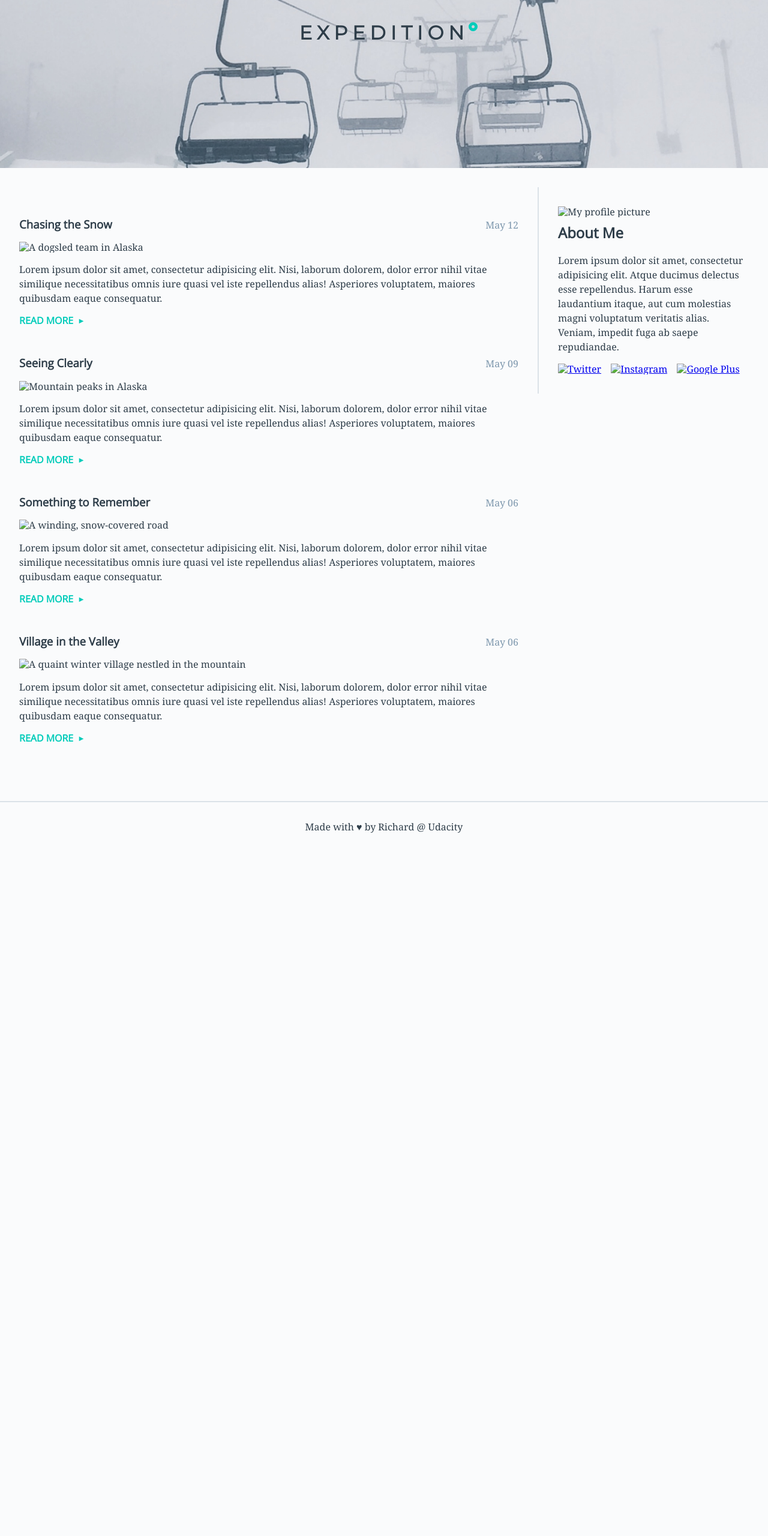
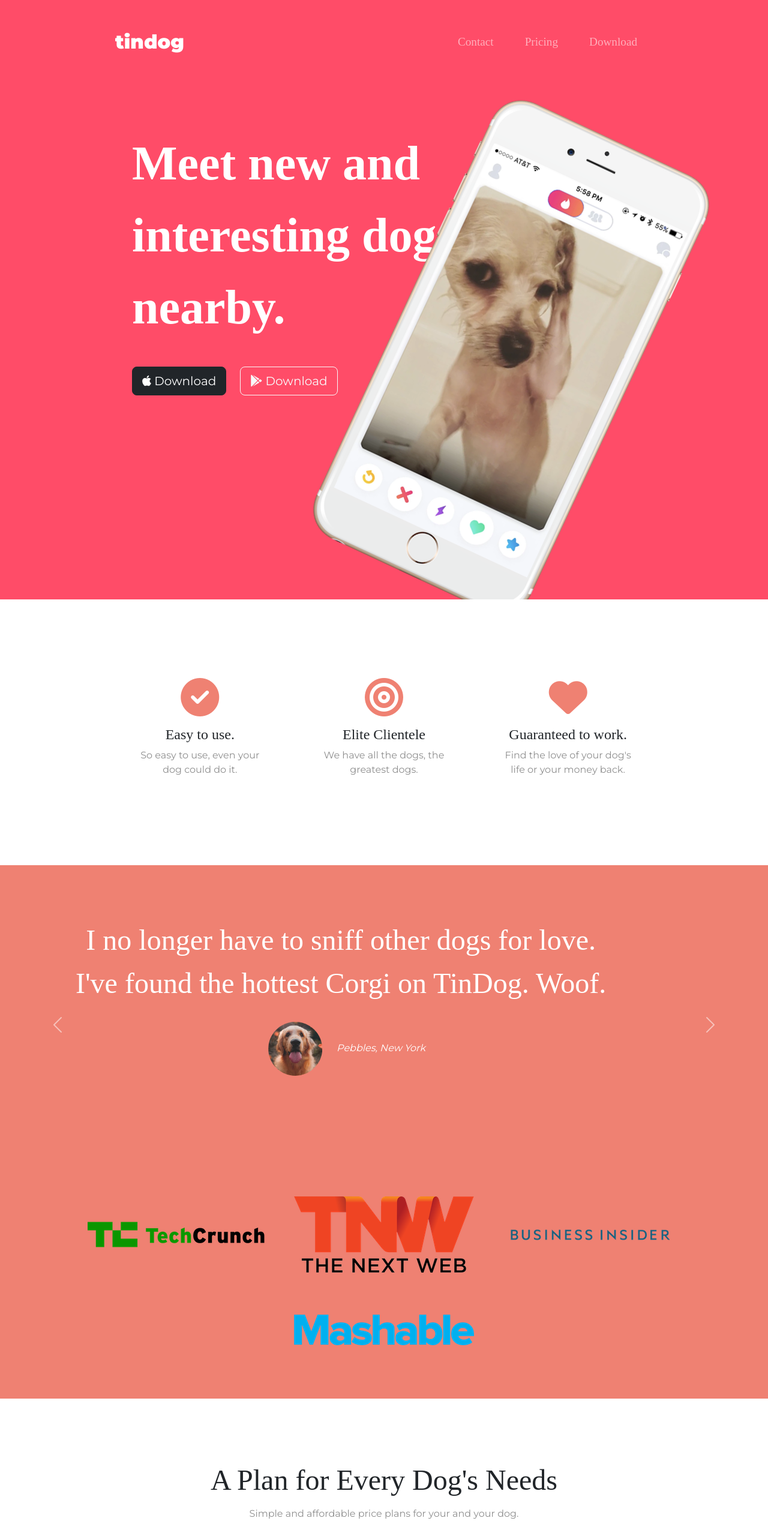
Before and after one commit to anishhhsingh/Tindog-Website, a plain HTML site: page index.html in a window 1280 px wide. Shown: the top 2560 px of the page at 60% size. Before the commit the page ends 1419 px from the top, so only its background shows below. Drawn offline with nearby package versions, Linux system fonts and the light colour scheme; files that its build step writes are made by us from their sources; files whose address does not match are found by name.

Commit message:
Update index.html

```diff
--- a/index.html
+++ b/index.html
@@ -1,104 +1,218 @@
-<!doctype html>
-<html lang="en">
+<!DOCTYPE html>
+<html>
+
 <head>
-    <meta charset="utf-8">
-    <title>Blog Project</title>
-    <meta name="viewport" content="width=device-width, initial-scale=1">
-    <meta name="description" content="">
-    <link rel="stylesheet" href="https://fonts.googleapis.com/css?family=Montserrat|Open+Sans">
-    <link rel="stylesheet" href="css/normalize.min.css">
-    <link rel="stylesheet" href="css/app.css">
+  <meta charset="utf-8">
+  <title>TinDog</title>
+  <!-- Google Fonts -->
+  <link href="<link rel="preconnect" href="https://fonts.googleapis.com"">
+  <link rel="preconnect" href="https://fonts.gstatic.com" crossorigin>
+  <script src="https://kit.fontawesome.com/bc9110fa4f.js" crossorigin="anonymous"></script>
+  <link href="https://fonts.googleapis.com/css2?family=Merriweather&family=Montserrat:wght@400;900&family=Sacramento&family=Ubuntu:wght@300&display=swap" rel="stylesheet">
+  <link href="https://cdn.jsdelivr.net/npm/bootstrap@5.2.0-beta1/dist/css/bootstrap.min.css" rel="stylesheet" integrity="sha384-0evHe/X+R7YkIZDRvuzKMRqM+OrBnVFBL6DOitfPri4tjfHxaWutUpFmBp4vmVor" crossorigin="anonymous">
+  <script src="https://cdn.jsdelivr.net/npm/bootstrap@5.2.0-beta1/dist/js/bootstrap.bundle.min.js" integrity="sha384-pprn3073KE6tl6bjs2QrFaJGz5/SUsLqktiwsUTF55Jfv3qYSDhgCecCxMW52nD2" crossorigin="anonymous"></script>
+  <link rel="stylesheet" href="styles.css">
 </head>
+
 <body>
 
-    <header class="page-header">
-        <h1>Expedition</h1>
-    </header>
-
-    <div class="container">
-        <main>
-            <h2 class="visuallyhidden">Articles</h2>
-
-            <article>
-                <header>
-                    <h3>Chasing the Snow</h3>
-                    <time datetime="2016-05-12T08:00">May 12</time>
-                </header>
-
-                <img src="img/chasing-the-snow.jpg" alt="A dogsled team in Alaska">
-
-                <p>Lorem ipsum dolor sit amet, consectetur adipisicing elit. Nisi, laborum dolorem, dolor error nihil vitae similique necessitatibus omnis iure quasi vel iste repellendus alias! Asperiores voluptatem, maiores quibusdam eaque consequatur.</p>
-
-                <a class="read-more" href="#">Read more</a>
-            </article>
-
-            <article>
-                <header>
-                    <h3>Seeing Clearly</h3>
-                    <time datetime="2016-05-09T10:35">May 09</time>
-                </header>
-
-                <img src="img/seeing-clearly.png" alt="Mountain peaks in Alaska">
-
-                <p>Lorem ipsum dolor sit amet, consectetur adipisicing elit. Nisi, laborum dolorem, dolor error nihil vitae similique necessitatibus omnis iure quasi vel iste repellendus alias! Asperiores voluptatem, maiores quibusdam eaque consequatur.</p>
-
-                <a class="read-more" href="#">Read more</a>
-            </article>
-
-            <article>
-                <header>
-                    <h3>Something to Remember</h3>
-                    <time datetime="2016-05-06T22:50">May 06</time>
-                </header>
-
-                <img src="img/something-to-remember.jpg" alt="A winding, snow-covered road">
-
-                <p>Lorem ipsum dolor sit amet, consectetur adipisicing elit. Nisi, laborum dolorem, dolor error nihil vitae similique necessitatibus omnis iure quasi vel iste repellendus alias! Asperiores voluptatem, maiores quibusdam eaque consequatur.</p>
-
-                <a class="read-more" href="#">Read more</a>
-            </article>
-
-            <article>
-                <header>
-                    <h3>Village in the Valley</h3>
-                    <time datetime="2016-05-06T22:49">May 06</time>
-                </header>
-
-                <img src="img/village-in-the-valley.jpg" alt="A quaint winter village nestled in the mountain">
-
-                <p>Lorem ipsum dolor sit amet, consectetur adipisicing elit. Nisi, laborum dolorem, dolor error nihil vitae similique necessitatibus omnis iure quasi vel iste repellendus alias! Asperiores voluptatem, maiores quibusdam eaque consequatur.</p>
-
-                <a class="read-more" href="#">Read more</a>
-            </article>
-        </main>
-
-        <aside>
-            <img src="img/profilepic.jpg" alt="My profile picture">
-
-            <div class="sidebar-text">
-                <h2>About Me</h2>
-                <p>Lorem ipsum dolor sit amet, consectetur adipisicing elit. Atque ducimus delectus esse repellendus. Harum esse laudantium itaque, aut cum molestias magni voluptatum veritatis alias. Veniam, impedit fuga ab saepe repudiandae.</p>
-
-                <section>
-                    <h3 class="visuallyhidden">Social Links</h3>
-                    <a class="social-link" href="https://twitter.com/udacity">
-                        <img src="img/social-twitter.png" alt="Twitter">
-                    </a>
-                    <a class="social-link" href="https://www.instagram.com/udacity/">
-                        <img src="img/social-instagram.png" alt="Instagram">
-                    </a>
-                    <a class="social-link" href="https://plus.google.com/+Udacity">
-                        <img src="img/social-google.png" alt="Google Plus">
-                    </a>
-                </section>
-            </div>
-        </aside>
+  <section id="title">
+    <div class="container-fluid">
+      <!-- Nav Bar -->
+      <nav class="navbar navbar-expand-lg navbar-dark">
+      <b><a class="navbar-brand" href="">tindog</a></b>
+      <button class="navbar-toggler" type="button" data-bs-toggle="collapse" data-bs-target="#navbarTogglerDemo01" aria-controls="navbarTogglerDemo01" aria-expanded="false" aria-label="Toggle navigation">
+        <span class="navbar-toggler-icon"></span>
+      </button>
+      <div class="collapse navbar-collapse" id="navbarTogglerDemo01">
+          <ul class="navbar-nav ms-auto">
+              <li class="nav-item">
+                  <a class="nav-link" href="#footer">Contact</a>
+              </li>
+              <li class="nav-item">
+                  <a class="nav-link" href="#pricing">Pricing</a>
+              </li>
+              <li class="nav-item">
+                  <a class="nav-link" href="#cta">Download</a>
+              </li>
+          </ul>
+        </div>
+      </nav>
     </div>
 
-    <footer>
-        Made with &hearts; by Richard @ Udacity
-    </footer>
 
-    <script src="js/app.js"></script>
+
+
+    <!-- Title -->
+
+    <div class="row">
+
+      <div class="col-lg-6" style = "position:relative; left:220px; top:20px;">
+        <b><h1 class="big-heading">Meet new and interesting dogs nearby.</h1></b>
+        <button type="button" class="btn btn-dark btn-lg download-button"><i class="fa-brands fa-apple"></i> Download</button>
+        <button type="button" class="btn btn-outline-light btn-lg download-button"><i class="fa-brands fa-google-play"></i> Download</button>
+      </div>
+      <div class="col-lg-6">
+        <img class="rotate_image" src="iphone6.png" alt="iphone-mockup">
+      </div>
+
+    </div>
+
+  </section>
+
+
+  <!-- Features -->
+
+  <section class="white-section" id="features">
+    <div class="container-fluid">
+      <div class="row">
+        <div class="feature-box col-lg-4">
+          <i class="icon fas fa-check-circle fa-4x"></i>
+          <h3 class="feature-title">Easy to use.</h3>
+          <p>So easy to use, even your dog could do it.</p>
+        </div>
+        <div class="feature-box col-lg-4">
+          <i class="icon fas fa-bullseye fa-4x"></i>
+          <h3 class="feature-title">Elite Clientele</h3>
+          <p>We have all the dogs, the greatest dogs.</p>
+        </div>
+        <div class="feature-box col-lg-4">
+          <i class="icon fas fa-heart fa-4x"></i>
+          <h3 class="feature-title">Guaranteed to work.</h3>
+          <p>Find the love of your dog's life or your money back.</p>
+        </div>
+
+      </div>
+    </div>
+
+  </section>
+
+
+  <!-- Testimonials -->
+
+  <section class="colored-section" id="testimonials">
+    <div id="carouselExampleControls" class="carousel slide" data-bs-ride="carousel">
+      <div class="carousel-inner">
+        <div class="carousel-item active container-fluid">
+          <h2 class="testimonial-text">I no longer have to sniff other dogs for love. I've found the hottest Corgi on TinDog. Woof.</h2>
+          <img class="testimonial-image" src="dog-img.jpg" alt="dog-profile">
+          <em>Pebbles, New York</em>
+        </div>
+        <div class="carousel-item container-fluid">
+          <h2 class="testimonial-text">My dog used to be so lonely, but with TinDog's help, they've found the love of their life. I think.</h2>
+          <img class="testimonial-image" src="lady-img.jpg" alt="lady-profile">
+          <em>Beverly, Illinois</em>
+        </div>
+      </div>
+      <button class="carousel-control-prev" type="button" data-bs-target="#carouselExampleControls" data-bs-slide="prev">
+        <span class="carousel-control-prev-icon" aria-hidden="true"></span>
+        <span class="visually-hidden">Previous</span>
+      </button>
+      <button class="carousel-control-next" type="button" data-bs-target="#carouselExampleControls" data-bs-slide="next">
+        <span class="carousel-control-next-icon" aria-hidden="true"></span>
+        <span class="visually-hidden">Next</span>
+      </button>
+    </div>
+
+  </section>
+
+  <!-- Press -->
+
+  <section class="colored-section" id="press">
+    <img class="press-logo" src="TechCrunch.png" alt="tc-logo">
+    <img class="press-logo" src="tnw.png" alt="tnw-logo">
+    <img class="press-logo" src="bizinsider.png" alt="biz-insider-logo">
+    <img class="press-logo" src="mashable.png" alt="mashable-logo">
+
+  </section>
+
+
+  <!-- Pricing -->
+
+  <section class="white-section" id="pricing">
+
+    <h2 class="section-heading">A Plan for Every Dog's Needs</h2>
+    <p>Simple and affordable price plans for your and your dog.</p>
+    <div class="row">
+      <div class="pricing-column col-lg-4 col-md-6">
+        <div class="card">
+          <div class="card-header">
+            <h3>Chihuahua</h3>
+          </div>
+          <div class="card-body">
+            <h2 class="price-text">Free</h2>
+            <p>5 Matches Per Day</p>
+            <p>10 Messages Per Day</p>
+            <p>Unlimited App Usage</p>
+            <button class="btn btn-lg btn-block btn-outline-dark" type="button">Sign Up</button>
+          </div>
+        </div>
+      </div>
+      <div class=" pricing-column col-lg-4 col-md-6">
+        <div class="card">
+          <div class="card-header">
+            <h3>Labrador</h3>
+          </div>
+          <div class="card-body">
+            <h2 class="price-text">$49 / mo</h2>
+            <p>Unlimited Matches</p>
+            <p>Unlimited Messages</p>
+            <p>Unlimited App Usage</p>
+            <button class="btn btn-lg btn-block btn-dark" type="button">Sign Up</button>
+          </div>
+        </div>
+      </div>
+      <div class="pricing-column col-lg-4">
+        <div class="card">
+          <div class="card-header">
+            <h3>Mastiff</h3>
+          </div>
+          <div class="card-body">
+            <h2 class="price-text">$99 / mo</h2>
+            <p>Pirority Listing</p>
+            <p>Unlimited Matches</p>
+            <p>Unlimited Messages</p>
+            <p>Unlimited App Usage</p>
+            <button class="btn btn-lg btn-block btn-dark" type="button">Sign Up</button>
+          </div>
+        </div>
+      </div>
+    </div>
+
+
+
+  </section>
+
+
+  <!-- Call to Action -->
+
+  <section class="colored-section" id="cta">
+    <div class="container-fluid">
+      <b><h3 class="big-heading">Find the True Love of Your Dog's Life Today.</h3></b>
+      <button type="button" class="btn btn-dark btn-lg download-button"><i class="fa-brands fa-apple"></i> Download</button>
+      <button type="button" class="btn btn-outline-light btn-lg download-button"><i class="fa-brands fa-google-play"></i> Download</button>
+
+      </div>
+
+    </div>
+
+
+
+  </section>
+
+
+  <!-- Footer -->
+
+  <footer class="white-section" id="footer">
+    <i class="social-icon fa-brands fa-facebook-f"></i>
+    <i class="social-icon fa-brands fa-twitter"></i>
+    <i class="social-icon fa-brands fa-instagram"></i>
+    <i class="social-icon fa-solid fa-envelope"></i>
+    <p>© Copyright TinDog</p>
+
+  </footer>
+
+
 </body>
+
 </html>
```
